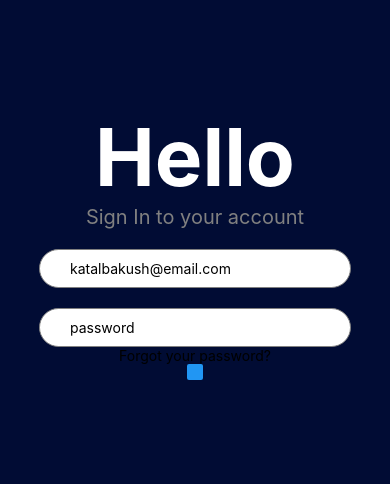
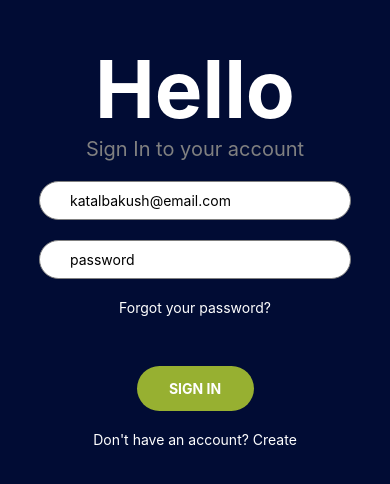
Before and after one commit to Katalba/Forused, a React Native app: screen / in a window 390 px wide. Shown: the part 178-662 px from the top of the page. Built offline with nearby package versions, Linux system fonts and the light colour scheme.

Commit message:
login fifty

```diff
--- a/package.json
+++ b/package.json
@@ -22,7 +22,8 @@
     "react-native-safe-area-context": "4.6.3",
     "react-native-screens": "~3.22.0",
     "react-redux": "^8.1.2",
-    "react-native-gesture-handler": "~2.12.0"
+    "react-native-gesture-handler": "~2.12.0",
+    "expo-blur": "~12.4.1"
   },
   "devDependencies": {
     "@babel/core": "^7.20.0",
--- a/src/screens/Login/Login.jsx
+++ b/src/screens/Login/Login.jsx
@@ -1,7 +1,10 @@
 import React from 'react'
-import { View, Text, TextInput, Button, Pressable } from 'react-native'
+import { View, Text, TextInput, Pressable } from 'react-native'
 import styles from './Login.style'
 import { StatusBar } from 'expo-status-bar'
+// import { BlurView } from 'expo-blur'
+
+// const uri = 'https://firebasestorage.googleapis.com/v0/b/forused-742ab.appspot.com/o/forused%20logo.mp4?alt=media&token=2675bc0f-5218-4e56-8609-c2eb65cec126&_gl=1*ix0gvz*_ga*MTQ2MjEzMjM4Ny4xNjc3MjUxMTI0*_ga_CW55HF8NVT*MTY5NzA3OTExOC43OC4xLjE2OTcwNzkyNDUuNjAuMC4w'
 
 const Login = () => {
   return (
@@ -19,7 +22,10 @@ const Login = () => {
       />
       <Text style={styles.forgotPassword}>Forgot your password?</Text>
       <Pressable style={styles.touchContainer}>
-        <Button style={styles.button} />
+        <Text style={styles.button}>SIGN IN</Text>
+      </Pressable>
+      <Pressable>
+        <Text style={styles.forgotPassword}>Don't have an account? Create</Text>
       </Pressable>
       <StatusBar style='auto' />
 
--- a/src/screens/Login/Login.style.js
+++ b/src/screens/Login/Login.style.js
@@ -26,6 +26,28 @@ const styles = StyleSheet.create({
     marginTop: 20,
     borderRadius: 30,
     backgroundColor: '#fff'
+  },
+  forgotPassword: {
+    color: '#fff',
+    fontSize: 14,
+    marginTop: 20
+  },
+  touchContainer: {
+    width: '30%',
+    height: 45,
+    alignItems: 'center',
+    justifyContent: 'center',
+    backgroundColor: colors.button,
+    borderRadius: 25,
+    padding: 10,
+    marginTop: 50
+  },
+  button: {
+    color: '#fff',
+    fontWeight: 'bold'
+  },
+  blurContainer: {
+
   }
 
 })
```
Also changed, not shown: 1 other file (tests, documents, lock files or other folders).
